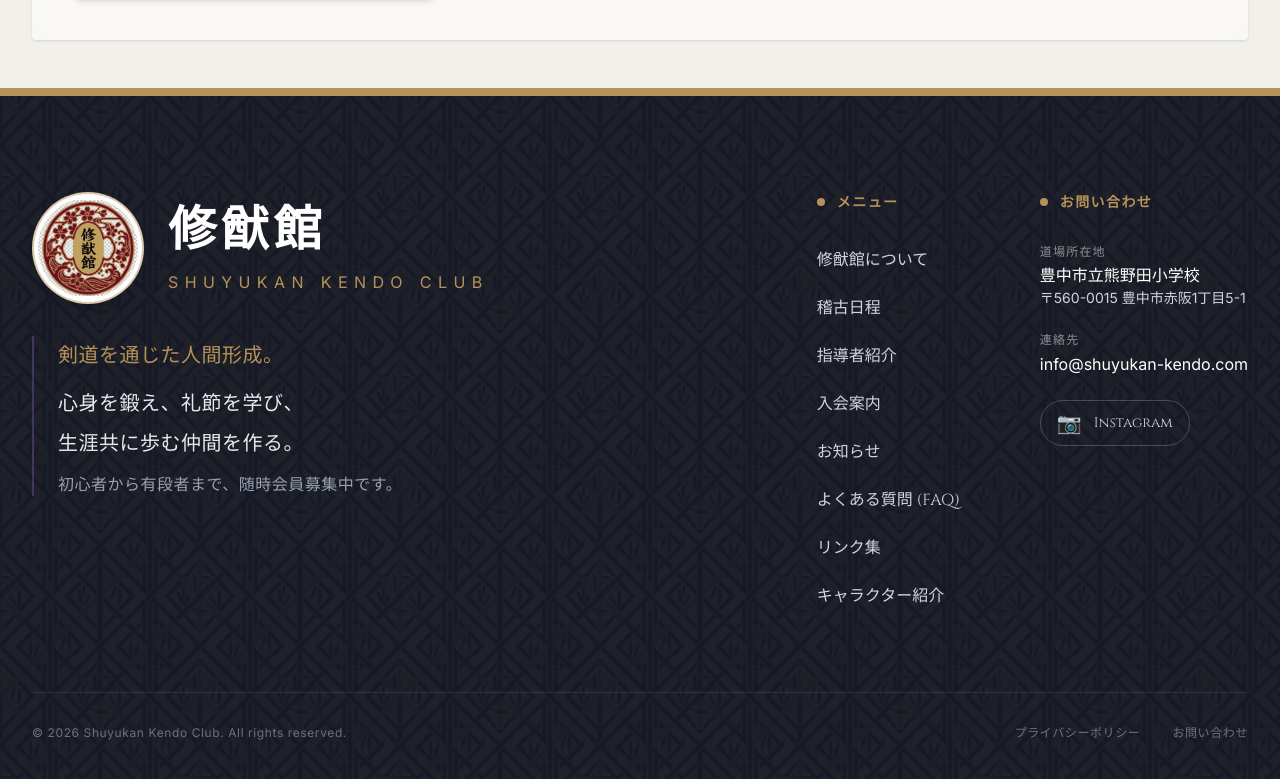
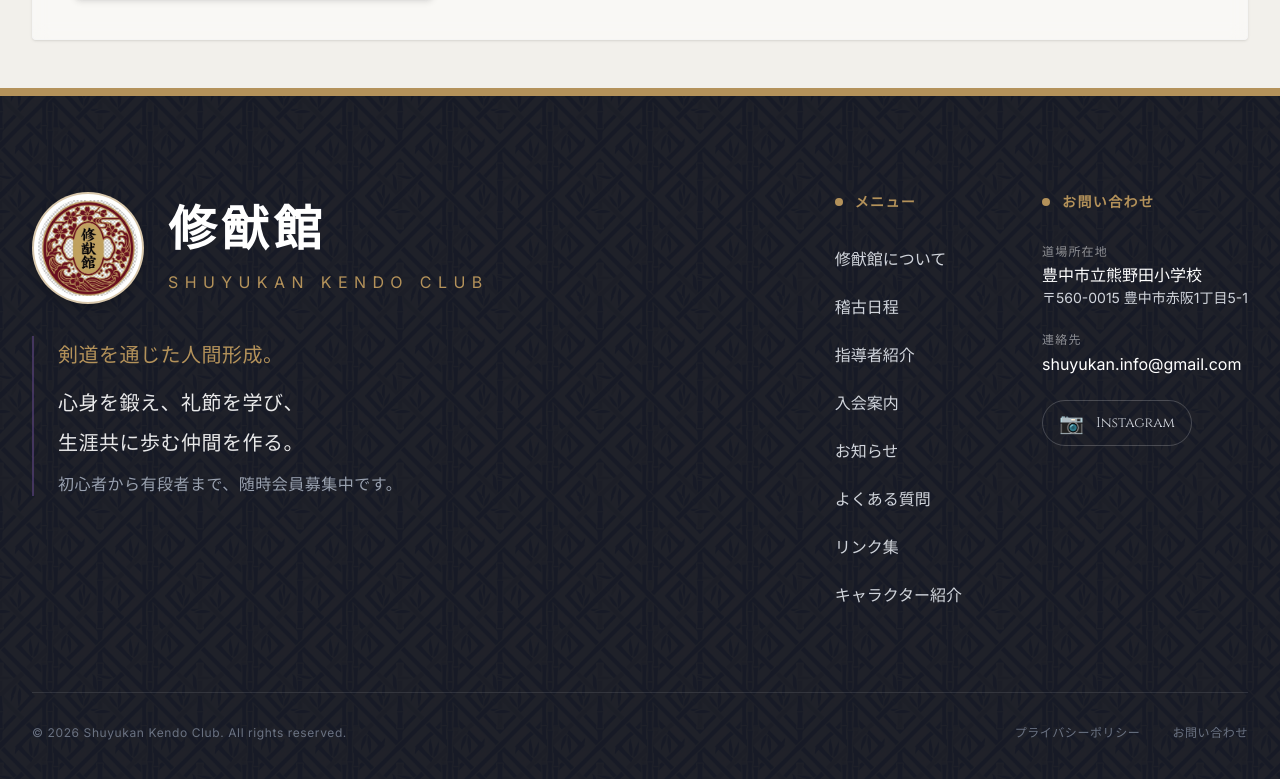
Before and after one commit to crossroad777/shuyukan-site, a React (Vite) app: page /links in a window 1280 px wide. Shown: the part 1947-2726 px from the top of the page. Built offline with nearby package versions, Linux system fonts and the light colour scheme; no server answers; a web font is replaced by a local one.

Commit message:
Phase 5: Text and layout refinements - Hero text, dojo intro alignment, email updates, FAQ removal

```diff
--- a/src/components/DojoAccess.jsx
+++ b/src/components/DojoAccess.jsx
@@ -58,8 +58,8 @@ export default function DojoAccess() {
                             <h3 className="text-xl text-shuyukan-blue font-serif mb-2 border-b border-shuyukan-blue/10 pb-2 font-bold">連絡先</h3>
                             <p className="flex items-center gap-3">
                                 <span className="text-shuyukan-red">✉️</span>
-                                <a href="mailto:info@shuyukan-kendo.com" className="text-shuyukan-blue hover:text-shuyukan-gold transition-colors font-medium">
-                                    info@shuyukan-kendo.com
+                                <a href="mailto:shuyukan.info@gmail.com" className="text-shuyukan-blue hover:text-shuyukan-gold transition-colors font-medium">
+                                    shuyukan.info@gmail.com
                                 </a>
                             </p>
                         </div>
--- a/src/components/Footer.jsx
+++ b/src/components/Footer.jsx
@@ -59,7 +59,7 @@ const Footer = () => {
                                 <li><Link to="/Teacher" className="text-gray-300 hover:text-white hover:text-shuyukan-gold transition-colors block py-1">指導者紹介</Link></li>
                                 <li><Link to="/join" className="text-gray-300 hover:text-white hover:text-shuyukan-gold transition-colors block py-1">入会案内</Link></li>
                                 <li><Link to="/news" className="text-gray-300 hover:text-white hover:text-shuyukan-gold transition-colors block py-1">お知らせ</Link></li>
-                                <li><Link to="/faq" className="text-gray-300 hover:text-white hover:text-shuyukan-gold transition-colors block py-1">よくある質問 (FAQ)</Link></li>
+                                <li><Link to="/faq" className="text-gray-300 hover:text-white hover:text-shuyukan-gold transition-colors block py-1">よくある質問</Link></li>
                                 <li><Link to="/links" className="text-gray-300 hover:text-white hover:text-shuyukan-gold transition-colors block py-1">リンク集</Link></li>
                                 <li><Link to="/character" className="text-gray-300 hover:text-white hover:text-shuyukan-gold transition-colors block py-1">キャラクター紹介</Link></li>
                             </ul>
@@ -78,8 +78,8 @@ const Footer = () => {
                                 </li>
                                 <li>
                                     <span className="block text-white/50 mb-1 font-serif text-xs tracking-widest">連絡先</span>
-                                    <a href="mailto:info@shuyukan-kendo.com" className="font-sans text-white hover:text-shuyukan-gold transition-colors text-base">
-                                        info@shuyukan-kendo.com
+                                    <a href="mailto:shuyukan.info@gmail.com" className="font-sans text-white hover:text-shuyukan-gold transition-colors text-base">
+                                        shuyukan.info@gmail.com
                                     </a>
                                 </li>
                                 <li>
--- a/src/components/Hero.jsx
+++ b/src/components/Hero.jsx
@@ -58,7 +58,7 @@ const Hero = () => {
                                 </span>
                             </h2>
                             <p className="text-gray-200 mb-8 leading-relaxed font-sans font-light tracking-wide text-lg">
-                                基本を大切に、正しく美しい剣道を目指します。<br />
+                                基本を大切に、正しく美しい剣道を目指す。<br />
                                 初心者から経験者まで、それぞれの目標に向かって。
                             </p>
                             <div className="flex gap-4">
--- a/src/pages/About.jsx
+++ b/src/pages/About.jsx
@@ -37,7 +37,8 @@ export default function About() {
                         </h3>
                         <div className="w-20 h-1 bg-shuyukan-gold mx-auto rounded-full"></div>
                         <p className="mt-6 text-gray-600 leading-relaxed max-w-2xl mx-auto">
-                            私たちが大切にしている3つの理念。これらは剣道の技術向上だけでなく、人生を豊かにするための指針です。
+                            私たちが大切にしている3つの理念。<br />
+                            これらは剣道の技術向上だけでなく、人生を豊かにするための指針です。
                         </p>
                     </div>
 
@@ -152,8 +153,8 @@ export default function About() {
                     <FadeInSection>
                         <h3 className="text-2xl font-serif font-bold text-shuyukan-blue mb-6">未来への約束</h3>
                         <p className="text-gray-600 leading-loose mb-10 max-w-3xl mx-auto text-left sm:text-center">
-                            修猷館のロゴにある「赤」は情熱を表し、
-                            お子様が大人になった時、「修猷館で剣道をやっていてよかった」と思える場所であり続けます。
+                            お子様が大人になった時、<br />
+                            「修猷館で剣道をやっていてよかった」と思える場所であり続けます。
                         </p>
                         <Link to="/join" className="group inline-flex items-center gap-3 px-8 py-4 bg-shuyukan-red text-white font-bold text-base rounded-full shadow-lg hover:bg-red-700 hover:shadow-xl transition-all transform hover:-translate-y-1 tracking-wider">
                             <span>体験入会・見学申込</span>
--- a/src/pages/Home.jsx
+++ b/src/pages/Home.jsx
@@ -25,7 +25,7 @@ export default function Home() {
             <span className="font-serif text-[20rem] text-shuyukan-blue/30 leading-none">心</span>
           </div>
 
-          <div className="max-w-4xl mx-auto relative z-10 text-center">
+          <div className="max-w-4xl mx-auto relative z-10 text-left">
             <FadeInSection>
               <h2 className="text-4xl md:text-5xl font-bold font-serif mb-12 tracking-widest text-shuyukan-blue">
                 道場紹介
@@ -60,7 +60,8 @@ export default function Home() {
                 <h3 className="text-xl font-sans font-thin tracking-[0.3em] text-shuyukan-gold mb-2 uppercase group-hover:text-white transition-colors">Harmony</h3>
                 <h4 className="text-3xl font-serif font-bold text-white mb-6">心身の調和</h4>
                 <p className="text-sm text-gray-300 leading-relaxed font-serif">
-                  心と体を一つにする。静寂の中で自らを見つめる。
+                  心と体を一つにする。<br />
+                  静寂の中で自らを見つめる。
                 </p>
               </Link>
             </FadeInSection>
```
